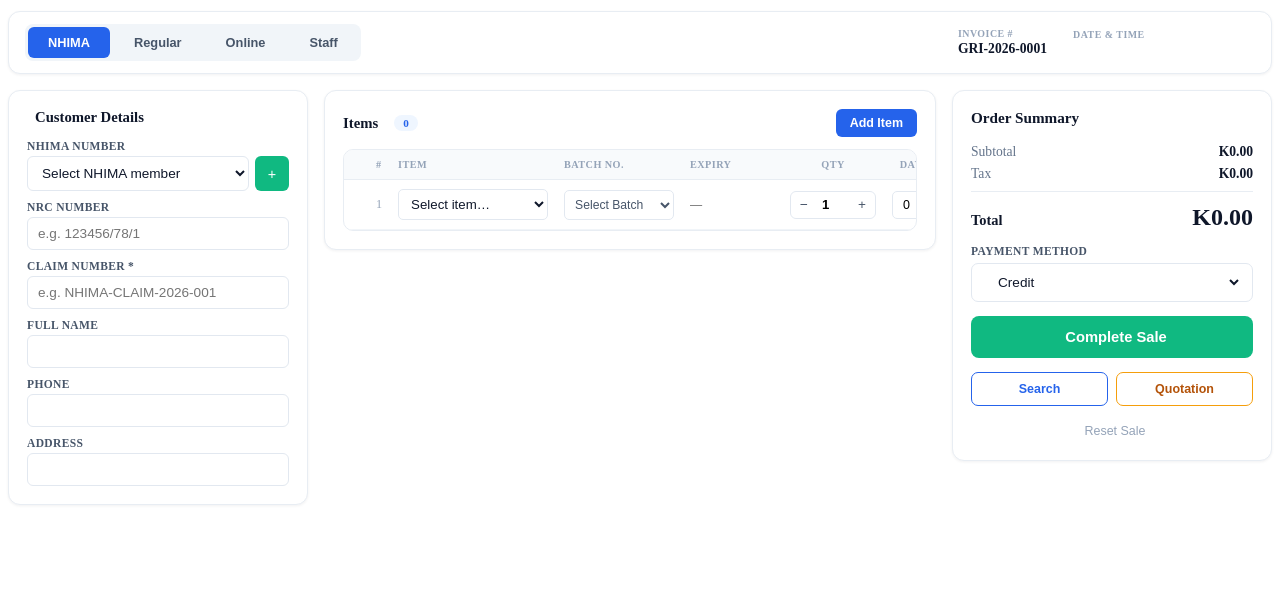
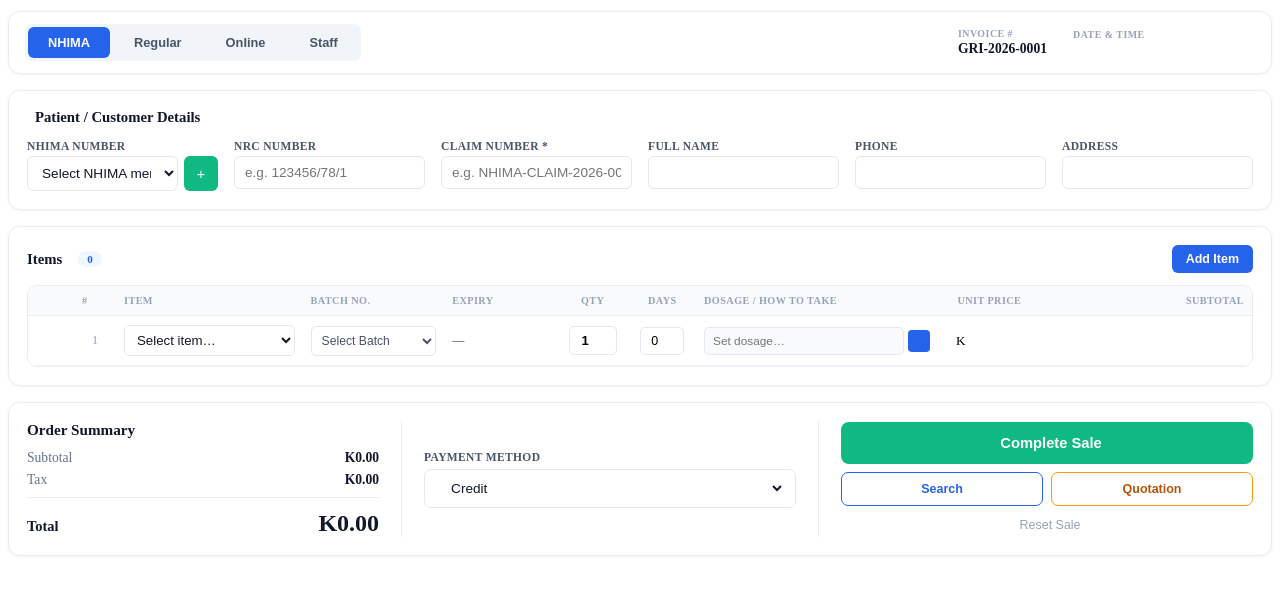
Before and after one commit to REHMATULLAH5004/ERP, a plain HTML site: page pages/transaction/retail/index.html in a window 1280 px wide. Shown: the part 54-648 px from the top of the page. Drawn offline with Linux system fonts and the light colour scheme.

Commit message:
Add files via upload

```diff
--- a/pages/transaction/retail/index.html
+++ b/pages/transaction/retail/index.html
@@ -6,7 +6,17 @@
        delegates events to (by class, see index.js's posTableBody
        listeners) keeps its exact name, just re-arranged and restyled.
        Scoped under #retailPosContainer so nothing here leaks into the
-       rest of the app. */
+       rest of the app.
+
+       🔥 CHANGED (stacked layout): the old 3-column layout (customer |
+       items | summary side by side) squeezed the items table into a
+       flex:1 middle column between two ~300px sidebars, which looked
+       cramped and rushed on anything but a very wide screen. Now the
+       page stacks top-to-bottom -- Patient Details, then Items (full
+       width, no sidebars competing for room), then a Checkout footer
+       -- so the billing table finally gets the space it needs. Patient
+       fields move from a single narrow vertical column into a
+       responsive grid so that section stays compact instead of tall. */
     #retailPosContainer { color: #0f172a; }
     #retailPosContainer .pos-card { background: white; border: 1px solid #e8edf3; border-radius: 12px; box-shadow: 0 1px 3px rgba(15,23,42,0.06); }
 
@@ -27,20 +37,25 @@
     #retailPosContainer .pos-invoice-meta .pos-meta-value { font-size: 0.85rem; font-weight: 700; color: #0f172a; }
     #retailPosContainer #invoiceDateTime.pos-meta-value { border: none; background: transparent; padding: 0; font-weight: 600; color: #0f172a; width: auto; }
 
-    #retailPosContainer .pos-grid { display: flex; gap: 16px; align-items: flex-start; }
-    #retailPosContainer .pos-col-left { width: 300px; flex-shrink: 0; display: flex; flex-direction: column; gap: 14px; }
-    #retailPosContainer .pos-col-items { flex: 1; min-width: 0; }
-    #retailPosContainer .pos-col-summary { width: 320px; flex-shrink: 0; position: sticky; top: 0; }
+    /* Stacked sections: patient (top) -> items (middle) -> footer (bottom) */
+    #retailPosContainer .pos-grid { display: flex; flex-direction: column; gap: 16px; }
+    #retailPosContainer .pos-section-patient { width: 100%; }
+    #retailPosContainer .pos-section-items { width: 100%; }
+    #retailPosContainer .pos-section-footer { width: 100%; }
 
     #retailPosContainer .pos-card-pad { padding: 18px; }
     #retailPosContainer .pos-section-label { font-weight: 700; color: #0f172a; font-size: 0.92rem; display: flex; align-items: center; gap: 8px; }
-    #retailPosContainer .pos-form-group { margin-top: 10px; }
-    #retailPosContainer .pos-form-group:first-of-type { margin-top: 0; }
+    #retailPosContainer .pos-form-group { margin-top: 0; }
     #retailPosContainer .pos-label { display: block; font-weight: 600; color: #475569; margin-bottom: 4px; font-size: 0.72rem; text-transform: uppercase; letter-spacing: 0.03em; }
     #retailPosContainer .pos-input, #retailPosContainer .pos-select {
         width: 100%; padding: 8px 10px; border: 1px solid #e2e8f0; border-radius: 6px; background: white; font-size: 0.85rem; color: #0f172a;
     }
     #retailPosContainer .pos-input:focus, #retailPosContainer .pos-select:focus { outline: none; border-color: #2563eb; box-shadow: 0 0 0 3px rgba(37,99,235,0.12); }
+
+    /* Patient detail fields: compact responsive grid instead of one tall column */
+    #retailPosContainer #retailNhimaFields,
+    #retailPosContainer #retailRegularFields { display: grid; grid-template-columns: repeat(auto-fit, minmax(170px, 1fr)); gap: 12px 16px; align-items: start; }
+    #retailPosContainer .pos-patient-top-row { display: flex; justify-content: space-between; align-items: center; margin-bottom: 14px; flex-wrap: wrap; gap: 10px; }
 
     #retailPosContainer .pos-items-header { display: flex; justify-content: space-between; align-items: center; margin-bottom: 12px; }
     #retailPosContainer .pos-item-count-badge { background: #eff6ff; color: #2563eb; font-size: 0.7rem; font-weight: 700; padding: 2px 9px; border-radius: 10px; margin-left: 8px; }
@@ -61,9 +76,10 @@
     #retailPosContainer .retail-pos-item { width: 100%; min-width: 150px; padding: 6px 8px; border: 1px solid #e2e8f0; border-radius: 5px; background: white; font-size: 0.83rem; font-weight: 500; color: #0f172a; }
     #retailPosContainer .retail-pos-batch { width: 100%; min-width: 110px; padding: 6px 6px; border: 1px solid #e2e8f0; border-radius: 5px; background: white; font-size: 0.76rem; color: #475569; }
     #retailPosContainer .retail-pos-expiry { width: 84px; border: none; background: transparent; color: #64748b; font-size: 0.76rem; padding: 0; }
-    #retailPosContainer .retail-pos-qty-wrap { display: inline-flex; align-items: center; gap: 2px; border: 1px solid #e2e8f0; border-radius: 6px; padding: 2px; }
-    #retailPosContainer .qty-step-dec, #retailPosContainer .qty-step-inc { width: 22px; height: 22px; border: none; background: none; color: #475569; cursor: pointer; font-size: 0.85rem; border-radius: 4px; line-height: 1; }
-    #retailPosContainer .retail-pos-qty { width: 32px; border: none; text-align: center; font-size: 0.82rem; font-weight: 600; background: transparent; }
+    /* 🔥 CHANGED: qty +/- stepper removed -- nobody used it, everyone types
+       the quantity directly. Just a plain box now, given its own border
+       since it's no longer nested inside the stepper's wrapper div. */
+    #retailPosContainer .retail-pos-qty { width: 48px; padding: 6px 4px; border: 1px solid #e2e8f0; border-radius: 5px; text-align: center; font-size: 0.82rem; font-weight: 600; background: white; }
     #retailPosContainer .retail-pos-days { width: 44px; padding: 6px 4px; border: 1px solid #e2e8f0; border-radius: 5px; text-align: center; font-size: 0.78rem; }
     #retailPosContainer .pos-dose-cell { display: flex; gap: 4px; align-items: center; min-width: 170px; }
     #retailPosContainer .retail-pos-how-to-take { flex: 1; min-width: 0; padding: 6px 8px; border: 1px solid #e2e8f0; border-radius: 5px; background: #f8fafc; font-size: 0.74rem; cursor: pointer; color: #475569; }
@@ -72,7 +88,13 @@
     #retailPosContainer .retail-pos-pack-size { display: none; } /* value still used by JS (currentClientType==='NHIMA' -> 'EACH'), just not worth its own column here */
     #retailPosContainer .retail-pos-total { border: none; background: transparent; text-align: right; font-weight: 700; color: #0f172a; font-size: 0.85rem; width: 100%; padding: 0; }
 
-    #retailPosContainer .pos-summary-title { font-size: 0.95rem; font-weight: 700; color: #0f172a; }
+    /* Footer: order summary | payment | actions, side by side across the bottom */
+    #retailPosContainer .pos-footer-row { display: flex; gap: 22px; flex-wrap: wrap; align-items: stretch; }
+    #retailPosContainer .pos-footer-summary { flex: 1 1 220px; min-width: 220px; }
+    #retailPosContainer .pos-footer-payment { flex: 1 1 240px; min-width: 240px; display: flex; flex-direction: column; gap: 10px; justify-content: center; }
+    #retailPosContainer .pos-footer-actions { flex: 1.15 1 260px; min-width: 260px; display: flex; flex-direction: column; gap: 8px; justify-content: center; }
+    #retailPosContainer .pos-footer-divider { width: 1px; background: #e8edf3; align-self: stretch; }
+    #retailPosContainer .pos-summary-title { font-size: 0.95rem; font-weight: 700; color: #0f172a; margin-bottom: 8px; }
     #retailPosContainer .pos-summary-row { display: flex; justify-content: space-between; font-size: 0.85rem; padding: 3px 0; }
     #retailPosContainer .pos-summary-row .pos-summary-label { color: #64748b; }
     #retailPosContainer .pos-summary-row .pos-summary-value { font-weight: 600; color: #0f172a; }
@@ -83,6 +105,10 @@
     #retailPosContainer .pos-complete-btn { background: #10b981; color: white; border: none; padding: 13px 16px; border-radius: 8px; cursor: pointer; font-size: 0.92rem; font-weight: 700; display: flex; align-items: center; justify-content: center; gap: 8px; width: 100%; }
     #retailPosContainer .pos-secondary-btn-row { display: flex; gap: 8px; }
     #retailPosContainer .pos-outline-btn { flex: 1; background: white; padding: 9px; border-radius: 7px; cursor: pointer; font-size: 0.78rem; font-weight: 600; }
+
+    @media (max-width: 860px) {
+        #retailPosContainer .pos-footer-divider { display: none; }
+    }
 </style>
 
 <div id="retailPosContainer">
@@ -132,25 +158,24 @@
     <!-- Redundant with saleIdDisplay above (same value) -- kept only so getSaleData()'s sale_id read still has an element to read from. -->
     <input type="hidden" id="invoiceNumber" value="">
 
-    <!-- Main Content: Three Columns -- Customer/History (left) | Items (center) | Summary/Payment (right) -->
+    <!-- Stacked sections: Patient Details (top) -> Items (middle) -> Checkout footer (bottom) -->
     <div class="pos-grid">
 
-        <!-- LEFT: Who -- client type, customer lookup, and their history (history is also how items get
-             quick-re-added, so it lives right next to customer details instead of at the bottom of the page). -->
-        <div class="pos-col-left">
+        <!-- TOP: Who -- client type, customer lookup, and their history. Laid out as a compact
+             responsive grid instead of a tall narrow column, so it doesn't eat vertical space. -->
+        <div class="pos-section-patient">
 
             <div class="pos-card pos-card-pad">
-                <div style="display: flex; justify-content: space-between; align-items: center; margin-bottom: 14px;">
+                <div class="pos-patient-top-row">
                     <span class="pos-section-label">
                         <i class="fa-solid fa-user" style="color: #94a3b8; font-size: 0.85rem;"></i>
-                        Customer Details
+                        Patient / Customer Details
                     </span>
                     <span id="historyBadge" style="display: none; background: #2563eb; color: white; padding: 1px 8px; border-radius: 10px; font-size: 0.6rem;">
                         <i class="fa-solid fa-circle" style="font-size: 0.4rem;"></i> History
                     </span>
                 </div>
 
-                <div id="retailNhimaFields">
                 <!-- 🔥 ADDED: manual "Call Next Patient" trigger, so a
                      cashier already sitting on this screen can pull the
                      next waiting billing ticket straight into this form
@@ -159,13 +184,14 @@
                      entirely unless this login is actually working a
                      billing counter (Counter 1/2/3) -- see
                      initQueueBridge() in index.js. -->
-                    <div id="retailCallNextWrap" style="display:none; margin-bottom:12px;">
+                <div id="retailCallNextWrap" style="display:none; margin-bottom:14px;">
                     <button id="retailCallNextBtn" type="button" style="width:100%; background:#2563eb; color:white; border:none; padding:10px 10px; border-radius:7px; font-weight:600; font-size:0.82rem; cursor:pointer; display:flex; align-items:center; justify-content:center; gap:8px;">
                         <span id="retailCallNextBtnLabel"><i class="fa-solid fa-forward"></i> Call Next Patient</span>
                         <span id="retailCallNextWaitingBadge" style="background:rgba(255,255,255,0.25); padding:1px 8px; border-radius:10px; font-size:0.72rem;">0 waiting</span>
                     </button>
                 </div>
 
+                <div id="retailNhimaFields">
                     <!-- NHIMA Number & NRC -->
                     <div class="pos-form-group">
                         <label class="pos-label">NHIMA Number</label>
@@ -225,7 +251,7 @@
 
             <!-- Client History -- toggled by the History button in the top bar; also how previous
                  items get quick-re-added to the current sale (see quickFillItem/addAllItemsFromSale). -->
-            <div id="clientHistoryContainer" class="pos-card" style="display: none; overflow: hidden;">
+            <div id="clientHistoryContainer" class="pos-card" style="display: none; overflow: hidden; margin-top: 14px;">
                 <div style="padding: 12px 16px; background: #f8fafc; border-bottom: 1px solid #e8edf3; display: flex; justify-content: space-between; align-items: center;">
                     <span style="font-weight: 600; color: #0f172a; font-size: 0.82rem;">
                         <i class="fa-solid fa-clock-rotate-left" style="color: #2563eb;"></i> Client History
@@ -248,8 +274,9 @@
             </div>
         </div>
 
-        <!-- CENTER: What -- the item table -->
-        <div class="pos-col-items">
+        <!-- MIDDLE: What -- the item table. Full width now that it isn't squeezed between two
+             side columns, so there's real room for the billing/items area. -->
+        <div class="pos-section-items">
             <div class="pos-card pos-card-pad">
                 <div class="pos-items-header">
                     <span class="pos-section-label">Items <span class="pos-item-count-badge" id="retailItemCountBadge">0</span></span>
@@ -300,11 +327,9 @@
                                     <input type="text" class="retail-pos-expiry" readonly tabindex="-1" placeholder="&mdash;">
                                 </td>
                                 <td style="text-align:center;">
-                                    <div class="retail-pos-qty-wrap">
-                                        <button type="button" class="qty-step-dec" title="Decrease quantity">&minus;</button>
+                                    <!-- 🔥 CHANGED: +/- stepper removed -- just a plain box for
+                                         direct typing now (see .retail-pos-qty in the style block). -->
                                     <input type="number" class="retail-pos-qty" min="1" value="1">
-                                        <button type="button" class="qty-step-inc" title="Increase quantity">+</button>
-                                    </div>
                                 </td>
                                 <td style="text-align:center;">
                                     <input type="number" class="retail-pos-days" min="0" value="0" title="Days supplied">
@@ -330,13 +355,12 @@
             </div>
         </div>
 
-        <!-- RIGHT: How -- order summary / payment (sticky) -->
-        <div class="pos-col-summary">
-            <div class="pos-card pos-card-pad" style="display: flex; flex-direction: column; gap: 14px;">
+        <!-- BOTTOM: How -- order summary / payment / actions, laid out across the footer. -->
+        <div class="pos-section-footer">
+            <div class="pos-card pos-card-pad pos-footer-row">
 
+                <div class="pos-footer-summary">
                     <div class="pos-summary-title">Order Summary</div>
-
-                <div>
                     <div class="pos-summary-row">
                         <span class="pos-summary-label">Subtotal</span>
                         <span id="retailSubtotal" class="pos-summary-value">K0.00</span>
@@ -351,6 +375,9 @@
                     </div>
                 </div>
 
+                <div class="pos-footer-divider"></div>
+
+                <div class="pos-footer-payment">
                     <div>
                         <label class="pos-label" style="margin-bottom: 6px;">Payment Method</label>
                         <div class="pos-payment-row">
@@ -368,7 +395,11 @@
                         <label style="display: block; font-weight: 500; color: #475569; margin-bottom: 4px; font-size: 0.72rem;">Reference / Note</label>
                         <input type="text" id="retailPaymentNote" placeholder="e.g. Airtel Ref #12345" class="pos-input">
                     </div>
+                </div>
 
+                <div class="pos-footer-divider"></div>
+
+                <div class="pos-footer-actions">
                     <button id="saveTransactionBtn" type="button" class="pos-complete-btn">
                         <i class="fa-solid fa-floppy-disk"></i> <span class="btn-label">Complete Sale</span>
                     </button>
@@ -389,3 +420,4 @@
             </div>
         </div>
     </div>
+</div>
```
Lines whose indentation alone changed are shown as unchanged.
